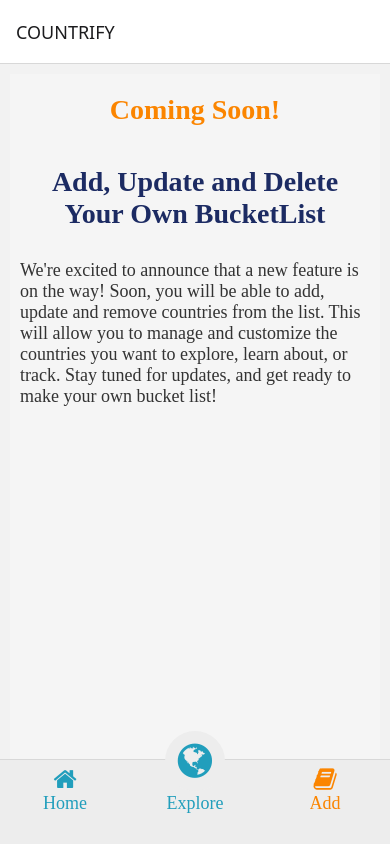
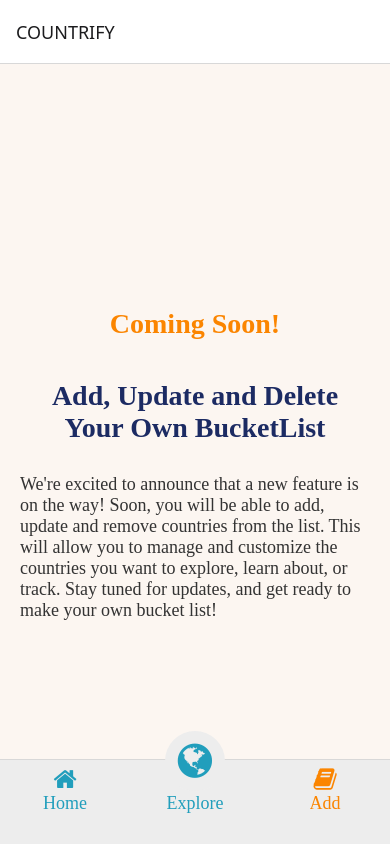
Before and after one commit to gozzde09/React-Native-TS-Countries, a React Native app: screen /Add in a window 390 px wide. Built offline with nearby package versions, Linux system fonts and the light colour scheme; a web font is replaced by a local one.

Commit message:
colors update

```diff
--- a/app.json
+++ b/app.json
@@ -10,7 +10,7 @@
     "splash": {
       "image": "./assets/splash-icon.png",
       "resizeMode": "contain",
-      "backgroundColor": "#ffffff"
+      "backgroundColor": "#fcf6f1"
     },
     "ios": {
       "supportsTablet": true
@@ -18,7 +18,7 @@
     "android": {
       "adaptiveIcon": {
         "foregroundImage": "./assets/adaptive-icon.png",
-        "backgroundColor": "#ffffff"
+        "backgroundColor": "#fcf6f1"
       }
     },
     "web": {
--- a/screens/Add.tsx
+++ b/screens/Add.tsx
@@ -1,9 +1,10 @@
 import React from "react";
-import { Text, StyleSheet, ScrollView } from "react-native";
+import { Text, StyleSheet, ScrollView, View } from "react-native";
 
 export default function Add() {
   return (
     <ScrollView contentContainerStyle={styles.container}>
+      <View style={styles.textContainer}>
         <Text style={[styles.commonText, styles.title, styles.orange]}>
           Coming Soon!
         </Text>
@@ -14,20 +15,27 @@ export default function Add() {
           We're excited to announce that a new feature is on the way! Soon, you
           will be able to add, update and remove countries from the list. This
           will allow you to manage and customize the countries you want to
-        explore, learn about, or track. Stay tuned for updates, and get ready to
-        make your own bucket list!
+          explore, learn about, or track. Stay tuned for updates, and get ready
+          to make your own bucket list!
         </Text>
+      </View>
     </ScrollView>
   );
 }
 
 const styles = StyleSheet.create({
   container: {
+    alignItems: "center",
+    backgroundColor: "#fcf6f1",
     flexGrow: 1,
-    backgroundColor: "#f5f5f5",
-    alignItems: "center",
+    margin: 0,
+  },
+  textContainer: {
+    flex: 1,
     margin: 10,
     paddingHorizontal: 10,
+    justifyContent: "center",
+    alignItems: "center",
   },
   commonText: {
     fontFamily: "Merriweather",
--- a/screens/Explore.tsx
+++ b/screens/Explore.tsx
@@ -17,7 +17,7 @@ export default function Explore() {
   }, []);
 
   const renderItem = ({ item }: any) => (
-    <Card mode='outlined' style={styles.card}>
+    <Card style={styles.card}>
       <View style={styles.inner}>
         <WebView
           source={{
@@ -68,7 +68,7 @@ const commonTextStyle = {
 const styles = StyleSheet.create({
   container: {
     flex: 1,
-    backgroundColor: "#fff",
+    backgroundColor: "#fcf6f1",
     marginBottom: 24,
   },
   card: {
--- a/screens/Home.tsx
+++ b/screens/Home.tsx
@@ -47,7 +47,7 @@ const commonTextStyle = {
 const styles = StyleSheet.create({
   container: {
     flex: 1,
-    backgroundColor: "#f5f5f5",
+    backgroundColor: "#fcf6f1",
     margin: 0,
   },
   imageContainer: {
```
Lines whose indentation alone changed are shown as unchanged.
